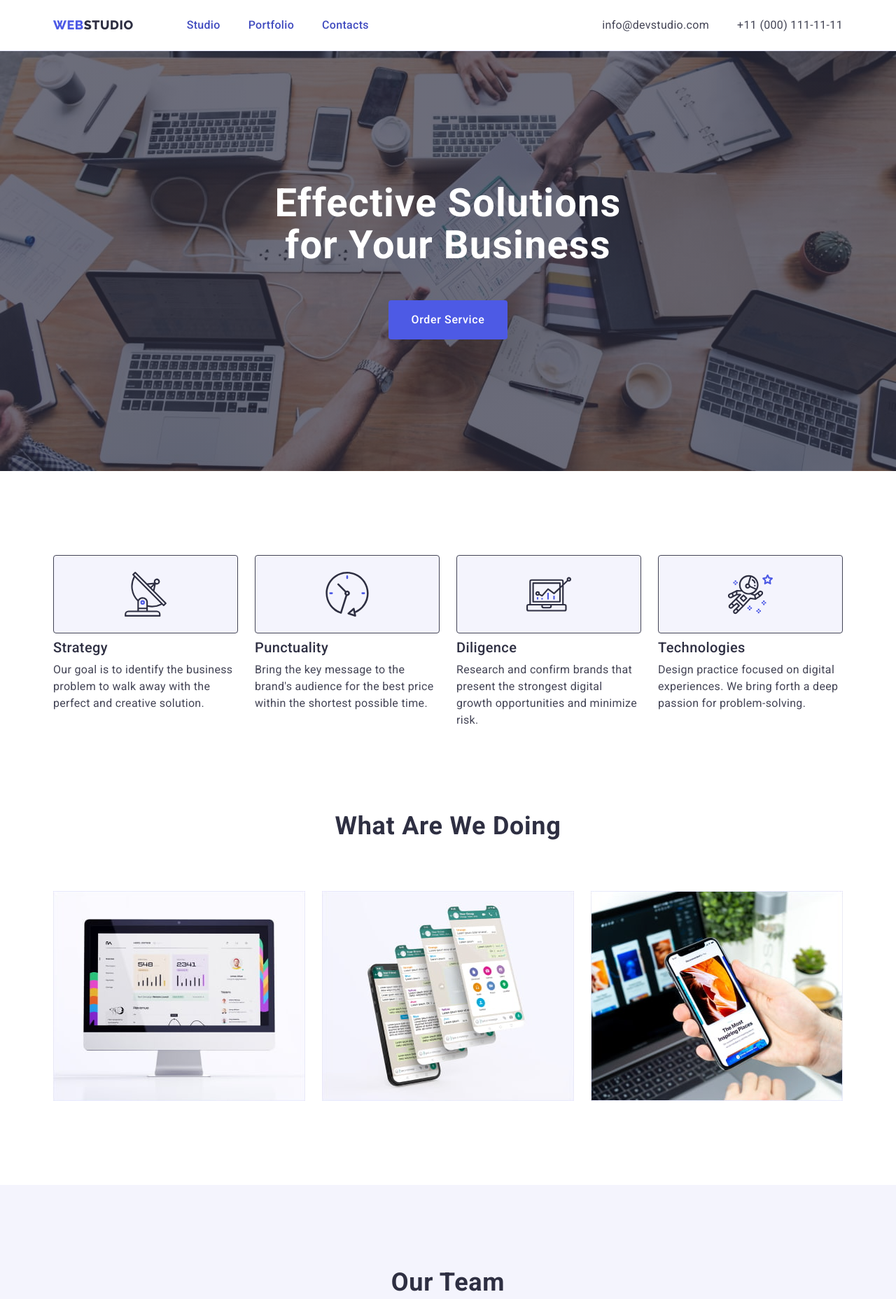
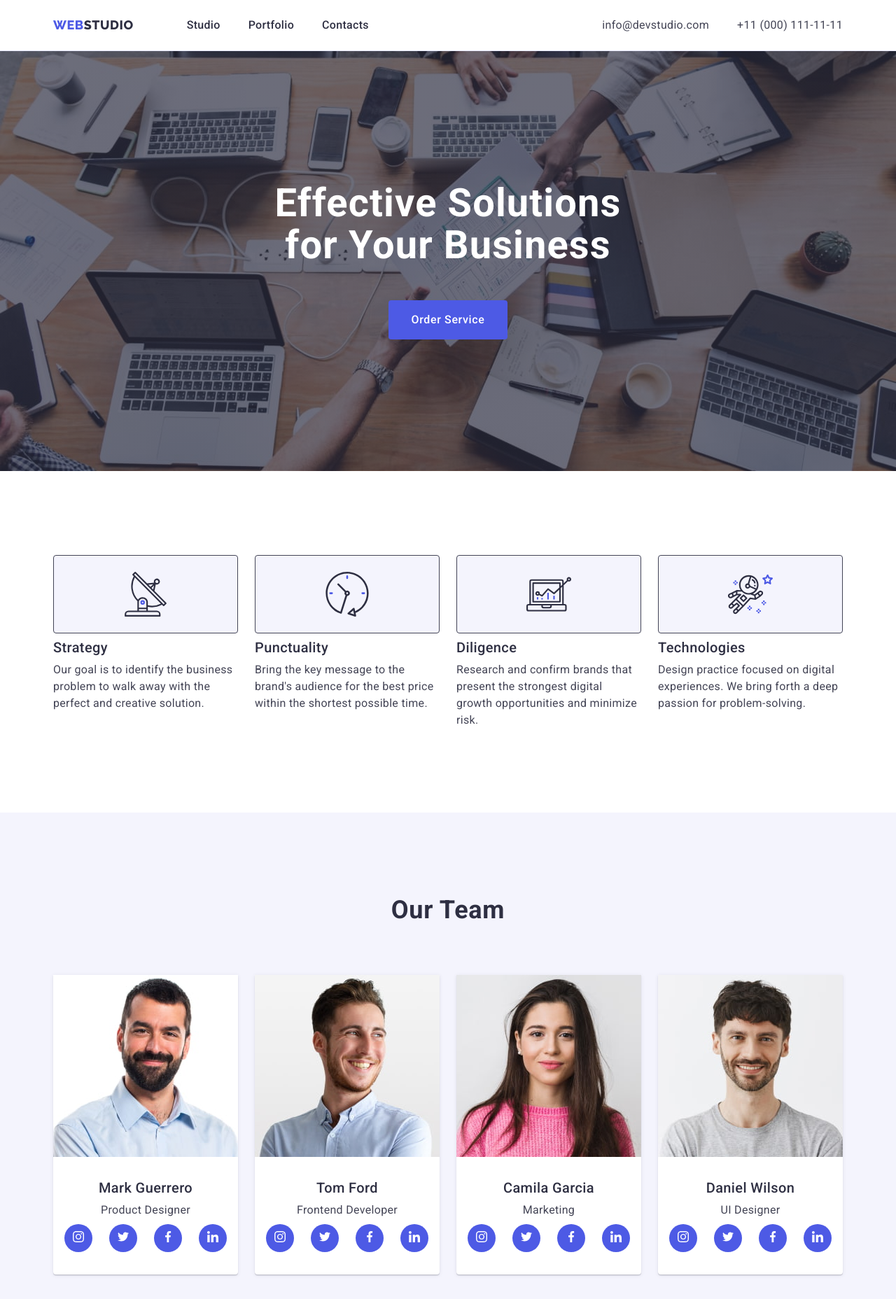
Before and after one commit to YaninaBrizg/goit-markup-hw-04, a plain HTML site: page index.html in a window 1280 px wide. Shown: the top 1856 px of the page at 70% size. Drawn offline with nearby package versions, Linux system fonts and the light colour scheme.

Commit message:
hw4 deleted unnecessary section

```diff
--- a/css/styles.css
+++ b/css/styles.css
@@ -61,8 +61,9 @@ ul {
 .link {
   text-decoration: none;
   color: currentColor;
-  transition: color;250ms cubic-bezier(0.4, 0, 0.2, 1);
+  transition: color 250ms cubic-bezier(0.4, 0, 0.2, 1);
 }
+
 .link:hover {
   color: var(--ocean);
 }
@@ -134,12 +135,12 @@ ul {
   letter-spacing: 0.02em;
   color: var(--navyblue);
 }
+
 .nav-link {
   position: relative;
   padding-top: 24px;
   padding-bottom: 24px;
-  color: var(--ocean);
-  transition: background-color; 250ms cubic-bezier(0.4, 0, 0.2, 1);
+  transition: color 250ms cubic-bezier(0.4, 0, 0.2, 1);
 }
 .nav-link::after {
   content: '';
@@ -147,11 +148,12 @@ ul {
   width: 100%;
   height: 4px;
   position: absolute;
-  bottom: 0;
   left: 0;
   bottom: -1px;
   border-radius: 2px;
+  background-color: var(--ocean);
 }
+
 .nav-link.current::after {
   background-color: var(--ocean);
 }
@@ -228,12 +230,12 @@ ul {
 .button:hover {
   background-color: var(--ocean);
   border: 1px solid transparent;
-  background-color 250ms cubic-bezier(0.4, 0, 0.2, 1)
+  transition: background-color 250ms cubic-bezier(0.4, 0, 0.2, 1)
 }
 .button:focus {
   background-color: var(--ocean);
   border: 1px solid transparent;
-  background-color 250ms cubic-bezier(0.4, 0, 0.2, 1)
+  transition: background-color 250ms cubic-bezier(0.4, 0, 0.2, 1)
 }
 
 .section-title {
--- a/index.html
+++ b/index.html
@@ -58,7 +58,7 @@
     </header>
 
     <main>
-      <!-- hero -->
+      <!-- hero secction 1-->
       <section class="hero">
         <div class="container">
           <h1 class="hero-title">Effective Solutions for Your Business</h1>
@@ -68,7 +68,7 @@
         </div>
       </section>
 
-      <!-- Anvantages -->
+      <!-- Anvantages section 2-->
       <section class="advantages">
         <div class="container">
           <h2 hidden class="visually-hidden">Our advantages</h2>
@@ -125,8 +125,8 @@
         </div>
       </section>
 
-      <!-- Tasks-->
-      <section class="tasks">
+      <!-- Tasks section 3-->
+      <!--  <section class="tasks">
         <div class="container">
           <h2 class="section-title">What are we doing</h2>
           <ul class="tasks-set list">
@@ -153,9 +153,9 @@
             </li>
           </ul>
         </div>
-      </section>
+      </section>-->
 
-      <!-- Team -->
+      <!-- Team  section 4-->
       <section class="team">
         <div class="container">
           <h2 class="section-title">Our Team</h2>
@@ -447,7 +447,7 @@
         </div>
       </section>
 
-      <!-- Portfolio -->
+      <!-- Portfolio section 5-->
       <section class="projects">
         <div class="container">
           <h2 class="section-title">Our Portfolio</h2>
```
